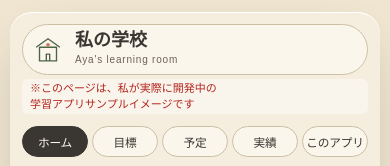
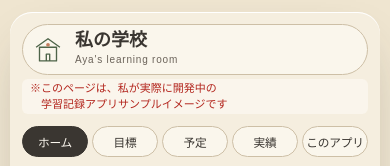
Before and after one commit to ayakahrt2026-portfolio/aya-portfolio, a plain HTML site: page dist/school/index.html in a window 390 px wide. Shown: the top 166 px of the page. Drawn offline with Linux system fonts and the light colour scheme; a web font is replaced by a local one.

Commit message:
School demo update 2026-11-22T14:34:59

```diff
--- a/dist/school/index.html
+++ b/dist/school/index.html
@@ -172,7 +172,7 @@ a{color:inherit}
   .cal .plain{display:none}
   .cal .ev{font-size:9px;line-height:1.3;word-break:keep-all;overflow-wrap:anywhere}
   .cal div{padding:3px 2px}
-  .brandwrap{align-items:stretch}.disclaimer{font-size:11px;text-align:left}
+  .brandwrap{align-items:stretch}.disclaimer{font-size:11px;text-align:left;padding-left:calc(8px + 1em);text-indent:-1em}
   .sp-br{display:inline}
   .brand h1{font-size:18px}.date{font-size:16px}
   .bar{order:3;height:auto;border-radius:14px;padding:10px 14px;flex-wrap:wrap;gap:8px}
@@ -218,7 +218,7 @@ a{color:inherit}
       <svg class="brand-mark" viewBox="0 0 40 40" aria-hidden="true"><g fill="none" stroke="#4E6449" stroke-width="1.6" stroke-linejoin="round"><path d="M6 18 L20 8 L34 18" /><rect x="10" y="18" width="20" height="16" fill="none"/><path d="M18 34 v-8 h4 v8"/><circle cx="20" cy="15" r="2.2" fill="#C27D5E" stroke="none"/></g></svg>
       <div><h1>私の学校</h1><small>Aya's learning room</small></div>
     </div>
-    <p class="disclaimer">※このページは、私が実際に開発中の<br class="sp-br">学習アプリサンプルイメージです</p>
+    <p class="disclaimer">※このページは、私が実際に開発中の<br class="sp-br">学習記録アプリサンプルイメージです</p>
     </div>
     <nav class="menu" aria-label="メニュー">
       <button data-open="home" aria-current="true">ホーム</button>
```
